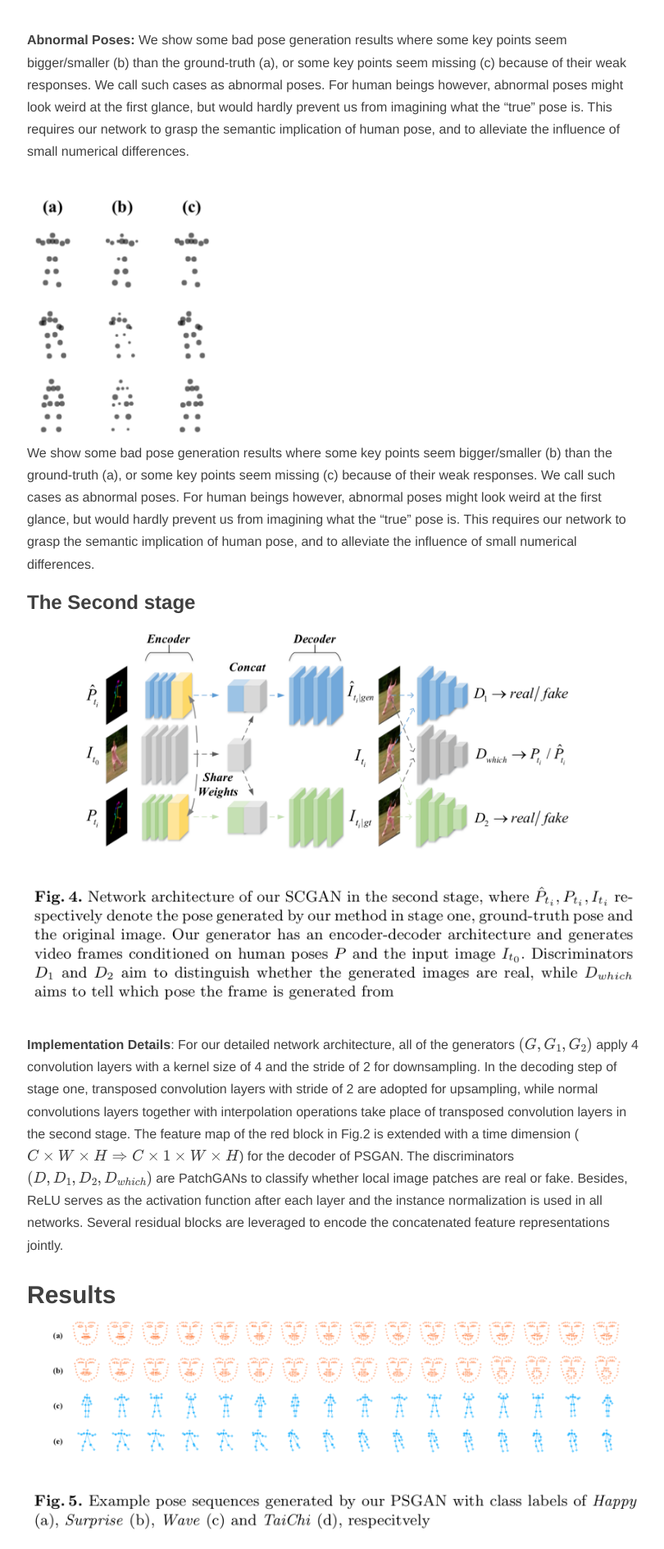
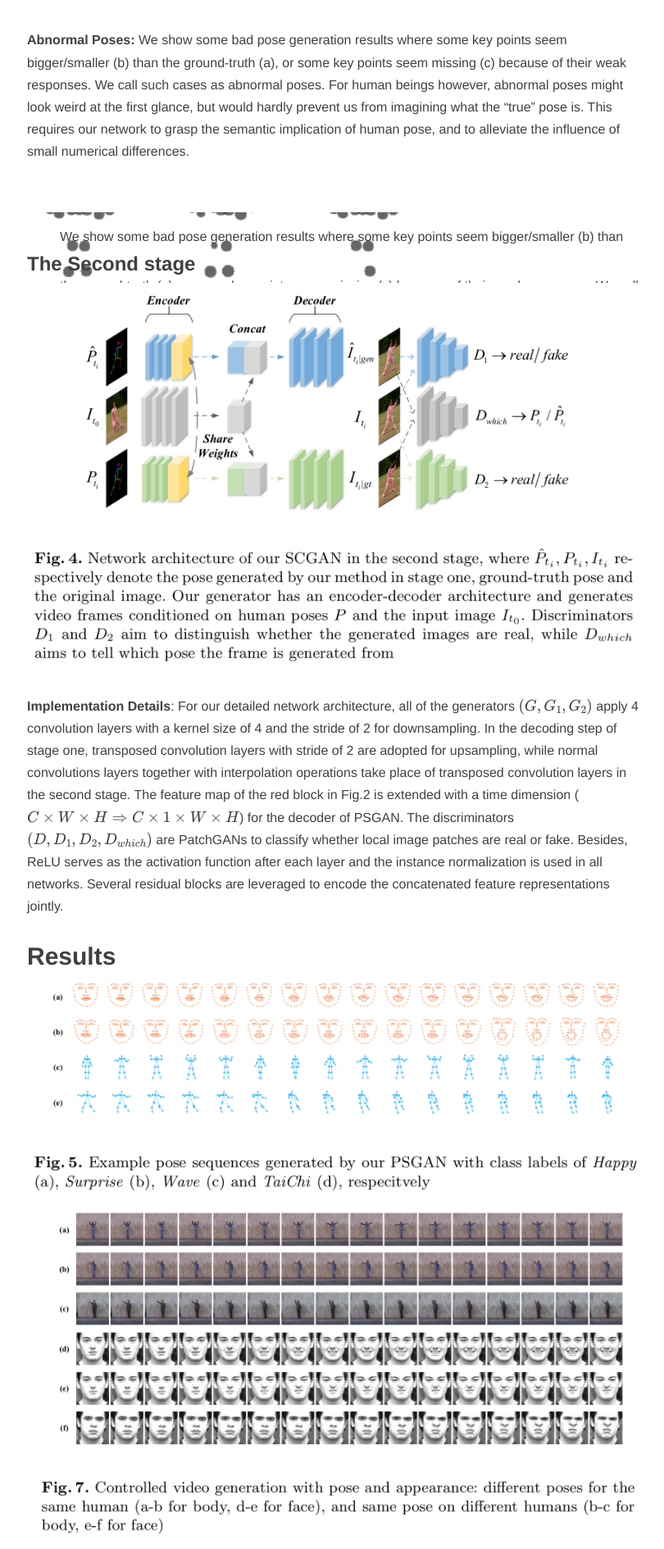
Before and after one commit to trchen12/trchen12.github.io, a Jekyll site: the page built from _posts/2018-07-27-eccv18.md, in a window 1280 px wide. Shown: the part 1923-3813 px from the top of the page at 82% size, without its empty margins (232-1042 px from the left). Built offline with Jekyll 4.4.1, drawn with Linux system fonts in a browser that asks for light colours; nearby versions of some CDN libraries; formulas are drawn with MathJax 3; comment, search, counter and statistics services are not loaded.

Commit message:
Update 2018-07-27-eccv18.md

```diff
--- a/_posts/2018-07-27-eccv18.md
+++ b/_posts/2018-07-27-eccv18.md
@@ -29,11 +29,11 @@
 
 **Abnormal Poses:** We show some bad pose generation results where some key points seem bigger/smaller (b) than the ground-truth (a), or some key points seem missing (c) because of their weak responses. We call such cases as abnormal poses. For human beings however, abnormal poses might look weird at the first glance, but would hardly prevent us from imagining what the “true” pose is. This requires our network to grasp the semantic implication of human pose, and to alleviate the influence of small numerical differences.
 
- <div>
-     <img src="/img/postimg/ap.png" style="vertical-align:middle;" width="30%">
-     <span>We show some bad pose generation results where some key points seem bigger/smaller (b) than the ground-truth (a), or some key points seem missing (c) because of their weak responses. We call such cases as abnormal poses. For human beings however, abnormal poses might look weird at the first glance, but would hardly prevent us from imagining what the “true” pose is. This requires our network to grasp the semantic implication of human pose, and to alleviate the influence of small numerical differences.
-     </span>
- </div>
+<div style="line-height: 60px; height: 60px;">
+    <p style="display:inline-block;background:url(/img/postimg/ap.png) no-repeat left center;padding-left:40px">
+            We show some bad pose generation results where some key points seem bigger/smaller (b) than the ground-truth (a), or some key points seem missing (c) because of their weak responses. We call such cases as abnormal poses. For human beings however, abnormal poses might look weird at the first glance, but would hardly prevent us from imagining what the “true” pose is. This requires our network to grasp the semantic implication of human pose, and to alleviate the influence of small numerical differences.
+    </p>
+</div>
 
 
 
```
